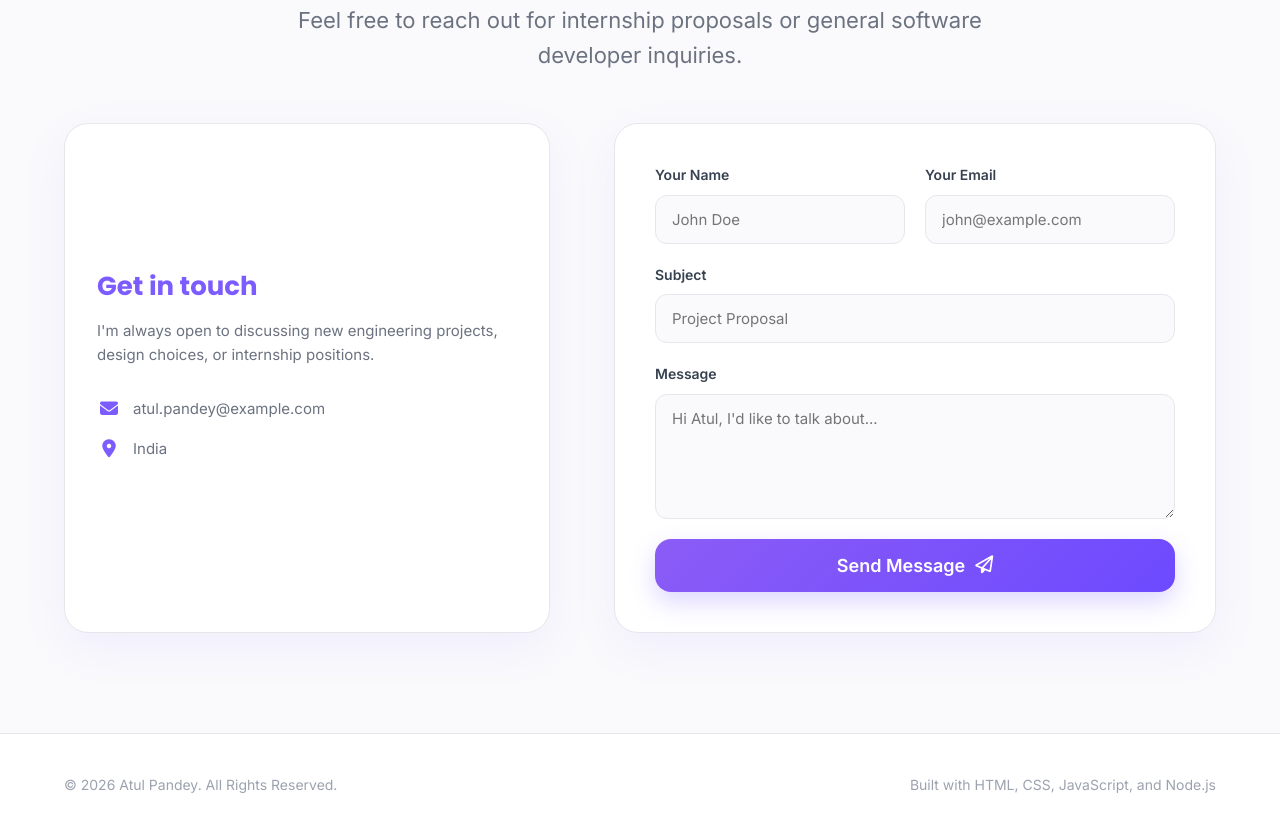
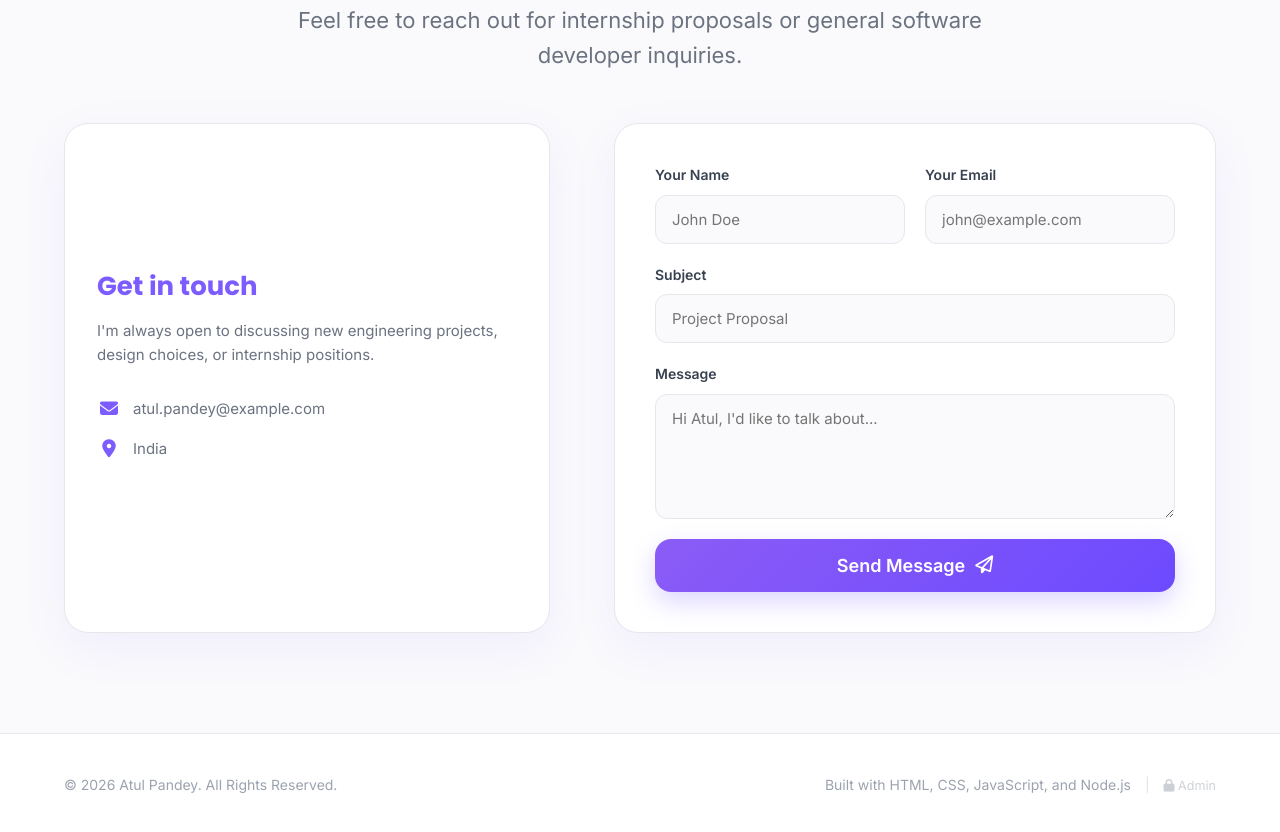
Before and after one commit to atul-232/MY-PORTFOLIO, a website: page index.html in a window 1280 px wide. Shown: the part 2664-3496 px from the top of the page. Drawn offline with Linux system fonts and the light colour scheme; no server answers.

Commit message:
Add discreet Admin login link to footer

```diff
--- a/index.html
+++ b/index.html
@@ -364,7 +364,13 @@
   <footer class="footer-bar">
     <div class="container footer-content">
       <p>&copy; <span id="footer-year">2026</span> <span id="footer-name">Atul Pandey</span>. All Rights Reserved.</p>
-      <p>Built with HTML, CSS, JavaScript, and Node.js</p>
+      <p>
+        Built with HTML, CSS, JavaScript, and Node.js
+        <span style="margin: 0 10px; opacity: 0.3;">|</span>
+        <a href="/admin.html" style="color: inherit; text-decoration: none; opacity: 0.5; transition: opacity 0.3s; font-size: 0.9em;" onmouseover="this.style.opacity='1'" onmouseout="this.style.opacity='0.5'">
+          <i class="fas fa-lock"></i> Admin
+        </a>
+      </p>
     </div>
   </footer>
 
```
